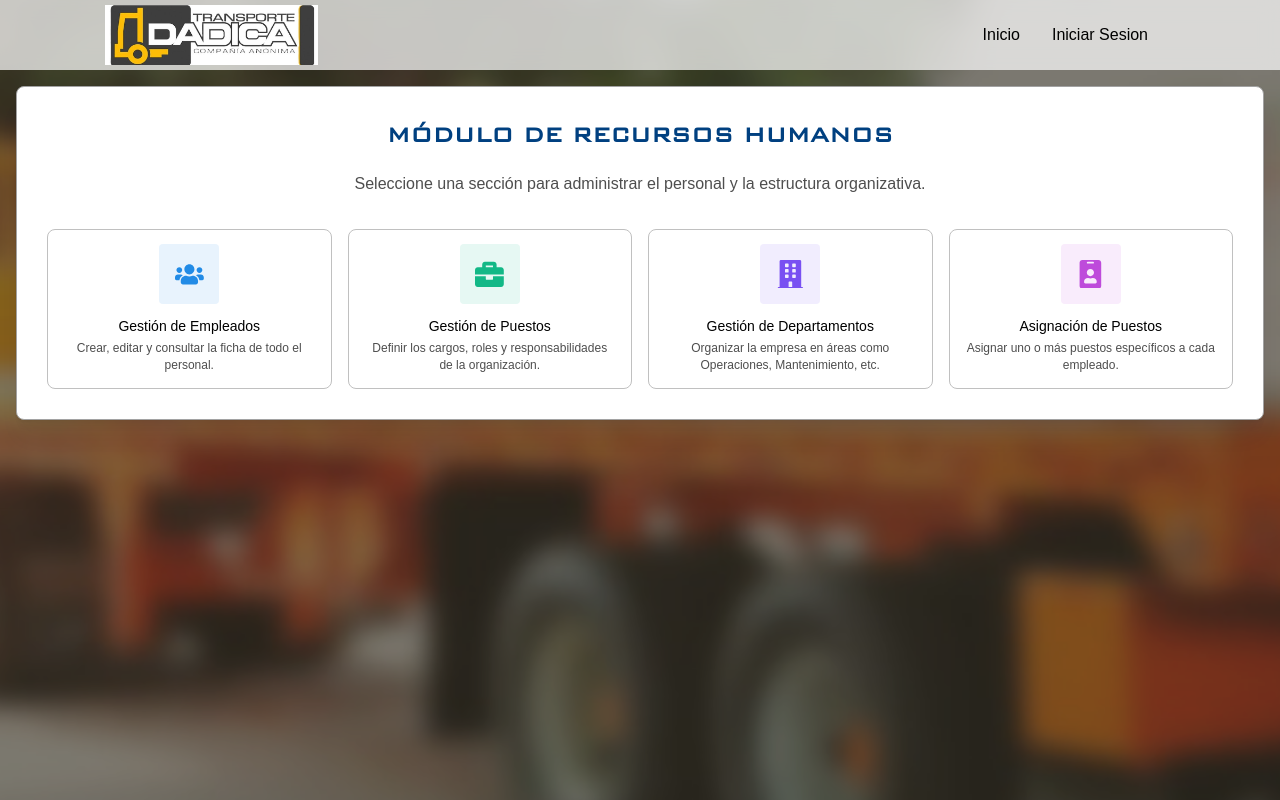
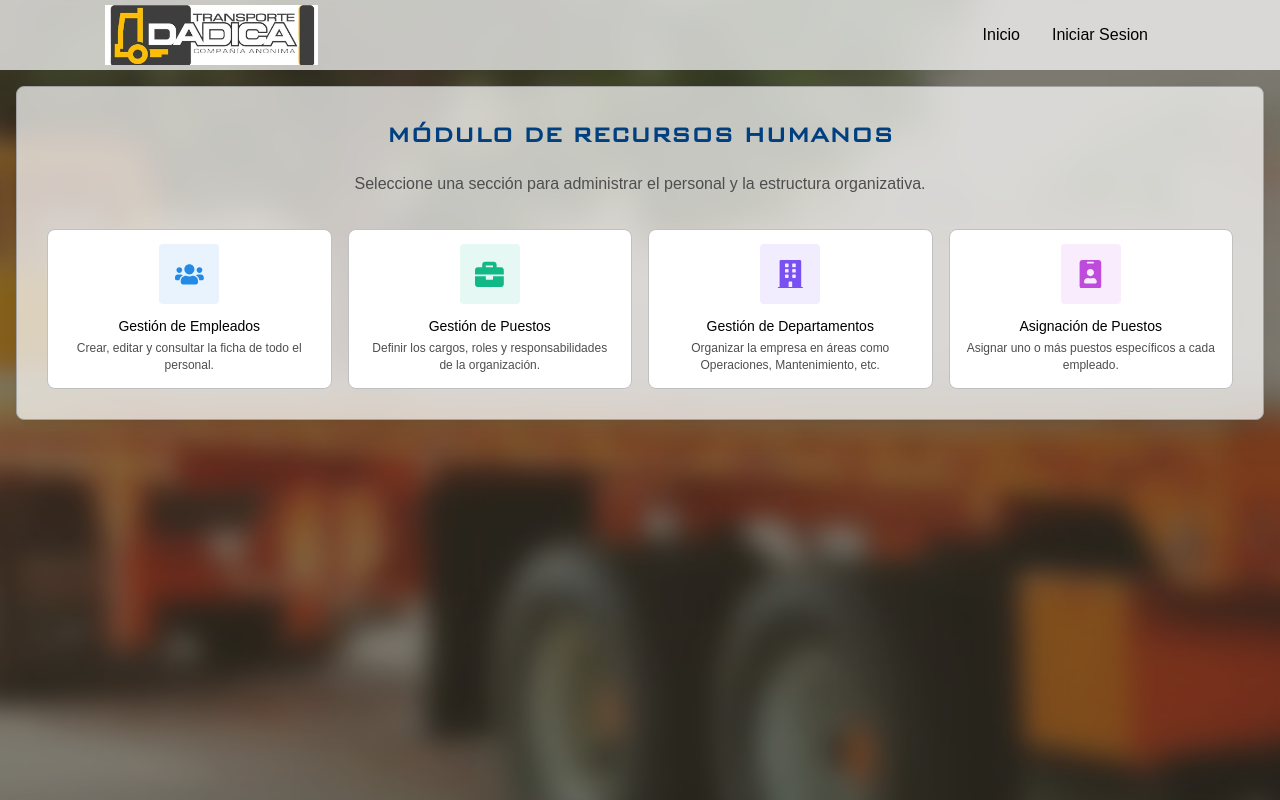
Before and after one commit to hectormarrufor/WR, a Next.js app: page /superuser/rrhh in a window 1280 px wide. Built offline with nearby package versions, Linux system fonts and the light colour scheme; no server answers.

Commit message:
improving

```diff
--- a/app/superuser/estimacion-costos/nuevo/page.jsx
+++ b/app/superuser/estimacion-costos/nuevo/page.jsx
@@ -155,9 +155,9 @@ export default function NuevaEstimacionPage() {
 
   return (
     <Container size="md" py="xl">
-      <Title order={2} mb="lg">Estimar nuevo costo de flete</Title>
 
       <Card withBorder shadow="sm" padding="lg">
+        <Title align="center" order={2} mb="lg">Estimar nuevo costo de flete</Title>
         <Title order={4} mb={0}>Nombre de la estimacion:</Title>
         <TextInput value={nombre} onChange={(e) => setNombre(e.target.value)} mb="md" />
         <Divider mb="md" />
--- a/app/superuser/superuser.module.css
+++ b/app/superuser/superuser.module.css
@@ -23,7 +23,7 @@
 /* Clase para el Paper con fondo translúcido */
 .paper_translucent {
     /* Fondo blanco con 85% de opacidad */
-    background-color: rgba(255, 255, 255, 0.85);
+    background-color: rgba(238, 16, 16, 0.85);
 
     /* Efecto de desenfoque para el fondo (vidrio esmerilado) */
     -webkit-backdrop-filter: blur(10px);
--- a/theme.js
+++ b/theme.js
@@ -278,6 +278,22 @@ export const theme = {
           "fontWeight": 700
         }
       }
-    }
+    },
+    "Paper": {
+      "defaultProps": {
+        "radius": 'lg',
+        "shadow": 'md',
+        "bg": '#ffffffb6',
+        "p": 'xl',
+
+      },
+      "styles": (theme) => ({
+        "root": {
+          "transition": 'box-shadow 0.3s ease',
+          "backdropFilter": 'blur(10px)',                // desenfoque tipo vidrio
+          "WebkitBackdropFilter": 'blur(10px)',          // soporte para Safari
+        }}),
+      },
+
   }
-};
+  };
```
Also changed, not shown: app/global.css (line endings or trailing spaces), app/superuser/superuser.css (line endings or trailing spaces).
